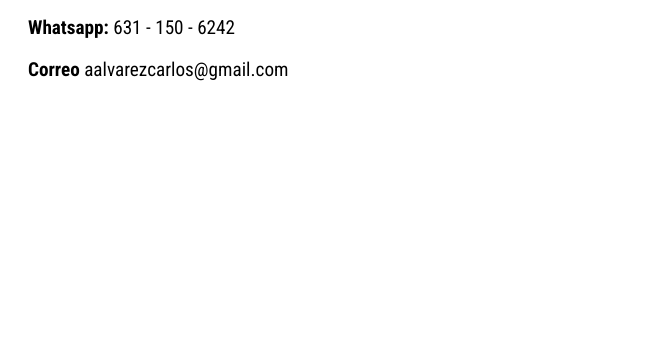
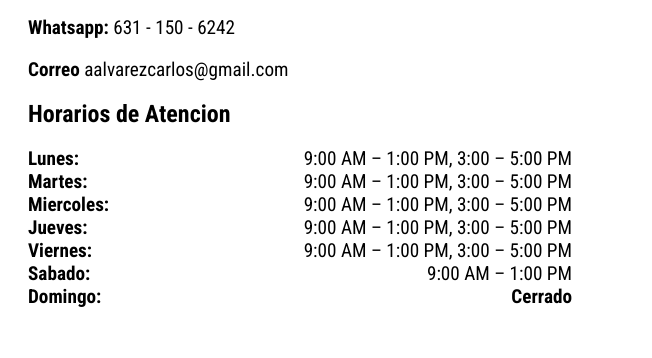
Before and after one commit to pimientaglez/carlos-alvarez, a plain HTML site: page index.html in a window 1280 px wide. Shown: the part 2116-2474 px from the top of the page, 628-1280 px from the left. Drawn offline with Linux system fonts and the light colour scheme.

Commit message:
Adding service hours

```diff
--- a/index.html
+++ b/index.html
@@ -77,6 +77,18 @@
                 <p><strong>Whatsapp: </strong> 631 - 150 - 6242</p>
                 <p><strong>Correo</strong> aalvarezcarlos@gmail.com</p>
             </div>
+            <div class="horarios-wrap">
+                <h2>Horarios de Atencion</h2>
+                <div class="horarios">
+                    <p><strong>Lunes: </strong> 9:00 AM – 1:00 PM,  3:00 – 5:00 PM</p>
+                    <p><strong>Martes: </strong> 9:00 AM – 1:00 PM,  3:00 – 5:00 PM</p>
+                    <p><strong>Miercoles: </strong> 9:00 AM – 1:00 PM,  3:00 – 5:00 PM</p>
+                    <p><strong>Jueves: </strong> 9:00 AM – 1:00 PM,  3:00 – 5:00 PM</p>
+                    <p><strong>Viernes: </strong> 9:00 AM – 1:00 PM,  3:00 – 5:00 PM</p>
+                    <p><strong>Sabado: </strong> 9:00 AM – 1:00 PM</p>
+                    <p><strong>Domingo: </strong> <strong>Cerrado</strong></p>
+                </div>
+            </div>
         </div>
     </div>
 </body>
--- a/style.css
+++ b/style.css
@@ -162,6 +162,15 @@
 .info p span{
     font-weight: 400;
 }
+.horarios-wrap h2{
+    margin-bottom: .8em;
+}
+.horarios > p{
+    display: flex;
+    flex-direction: row;
+    justify-content: space-between;
+    font-size: 1.2em;
+}
 @media only screen
     and (device-width : 414px)
     and (device-height : 736px)
@@ -189,8 +198,10 @@
     .envelope {
         bottom:25px;
     }
+    .horarios > p{
+        flex-direction: column;
+    }
 }
-
 @media only screen and (max-width: 800px) {
     .hero h1{
         font-size: 2em;
@@ -211,4 +222,7 @@
     .wrap-contacto {
         margin-bottom: 5.5em;
     }
+    .horarios > p{
+        flex-direction: column;
+    }
 }
```
